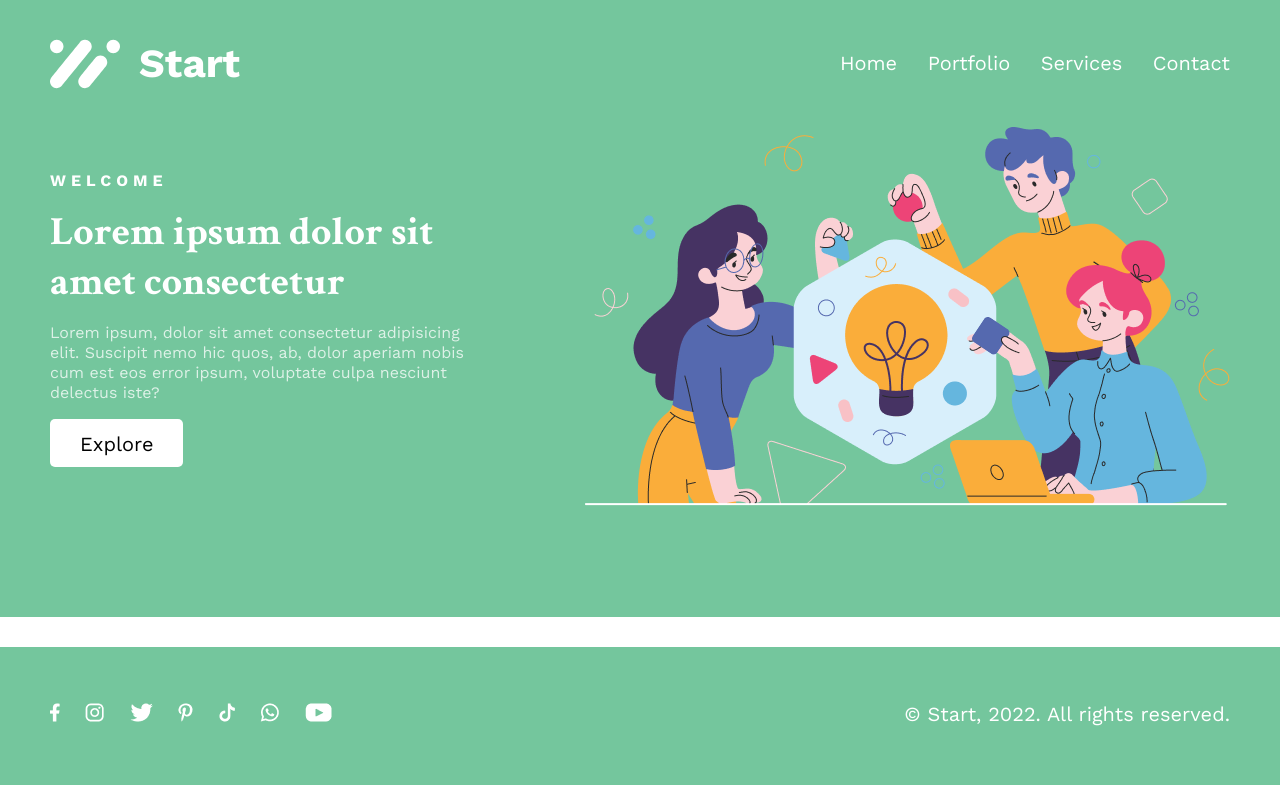
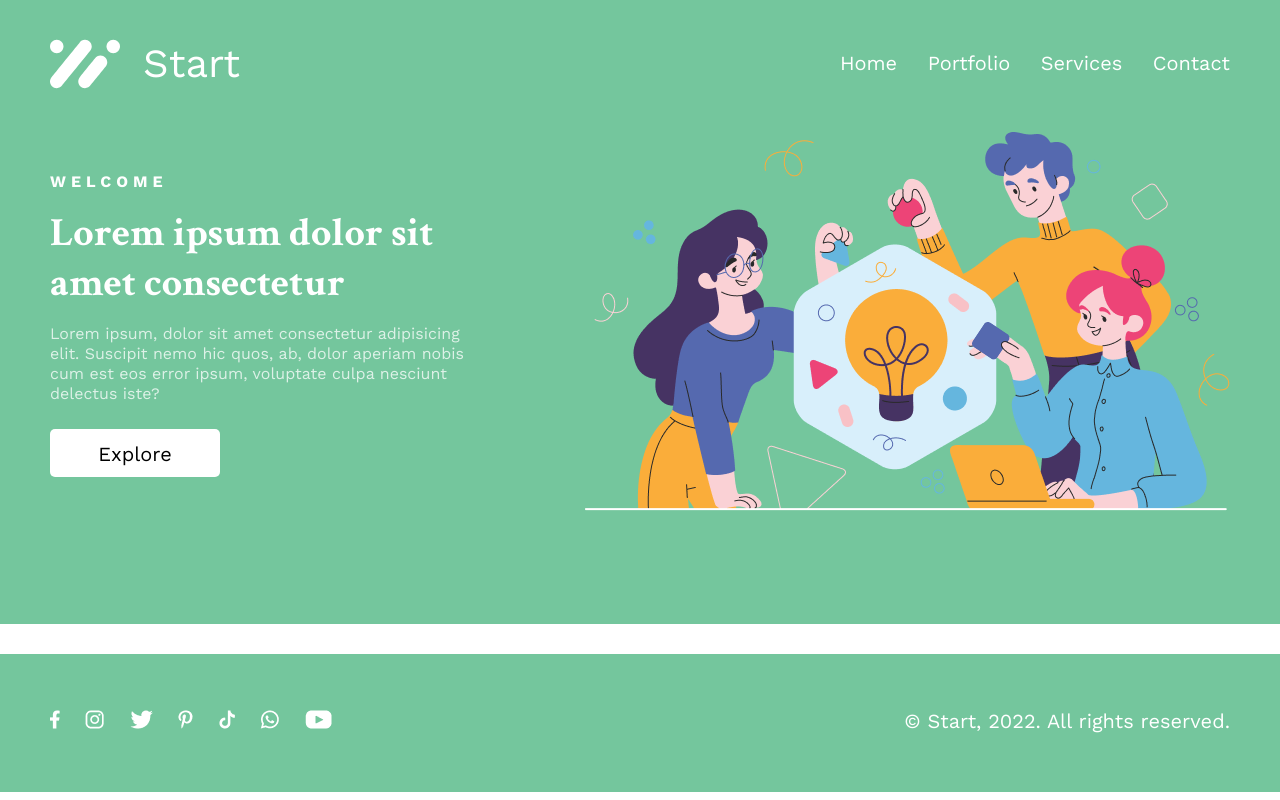
Before and after one commit to desislava-m/Responsive-Startup-Website, a website built with Vite: page index.html in a window 1280 px wide. Built offline with nearby package versions, Linux system fonts and the light colour scheme.

Commit message:
Fix welcome container issues

```diff
--- a/index.html
+++ b/index.html
@@ -38,7 +38,7 @@
                 <img src="./public/burger-menu.svg" class="burger-menu" alt="burger-menu"/>
 
             </div>
-            <div class="header-section site-content">
+            <div class="welcome-section header-section site-content">
                 <div class="welcome-container">
                     <p class="label">Welcome</p>
                     <h1 class="welcome-container">Lorem ipsum dolor sit amet consectetur</h1>
--- a/styles.css
+++ b/styles.css
@@ -11,6 +11,16 @@
     font-size: 16px;
     font-family: 'Work Sans', Arial, Helvetica, sans-serif;
     line-height: 125%;
+}
+
+
+strong {
+    font-weight: normal;
+}
+
+
+ul {
+    padding: 0;
 }
 
 body {
@@ -101,6 +111,10 @@ p.label {
     text-decoration: none;
 }
 
+.welcome-section {
+    padding: 40px 0;
+}
+
 .welcome-container {
     color: var(--white);
     width: 415px;
@@ -108,6 +122,7 @@ p.label {
 
 .welcome-paragraph {
     color: var(--secondary-color-75);
+    margin-bottom: 25px;
 }
 
 
@@ -139,6 +154,7 @@ article img {
     border-radius: 5px;
     border: none;
     padding: 13px 30px 10px;
+    min-width: 170px;
 }
 
 .primary-button {
```
